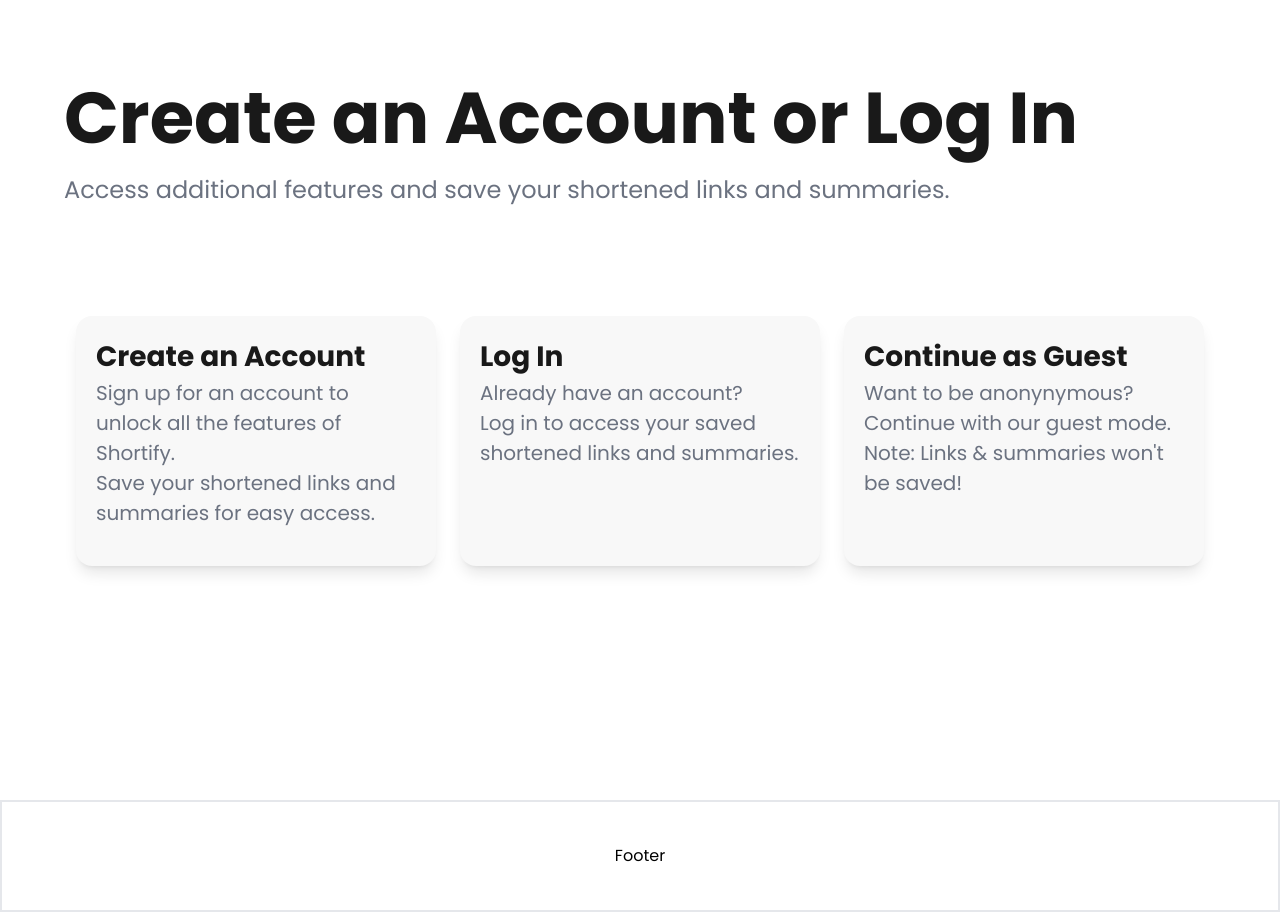
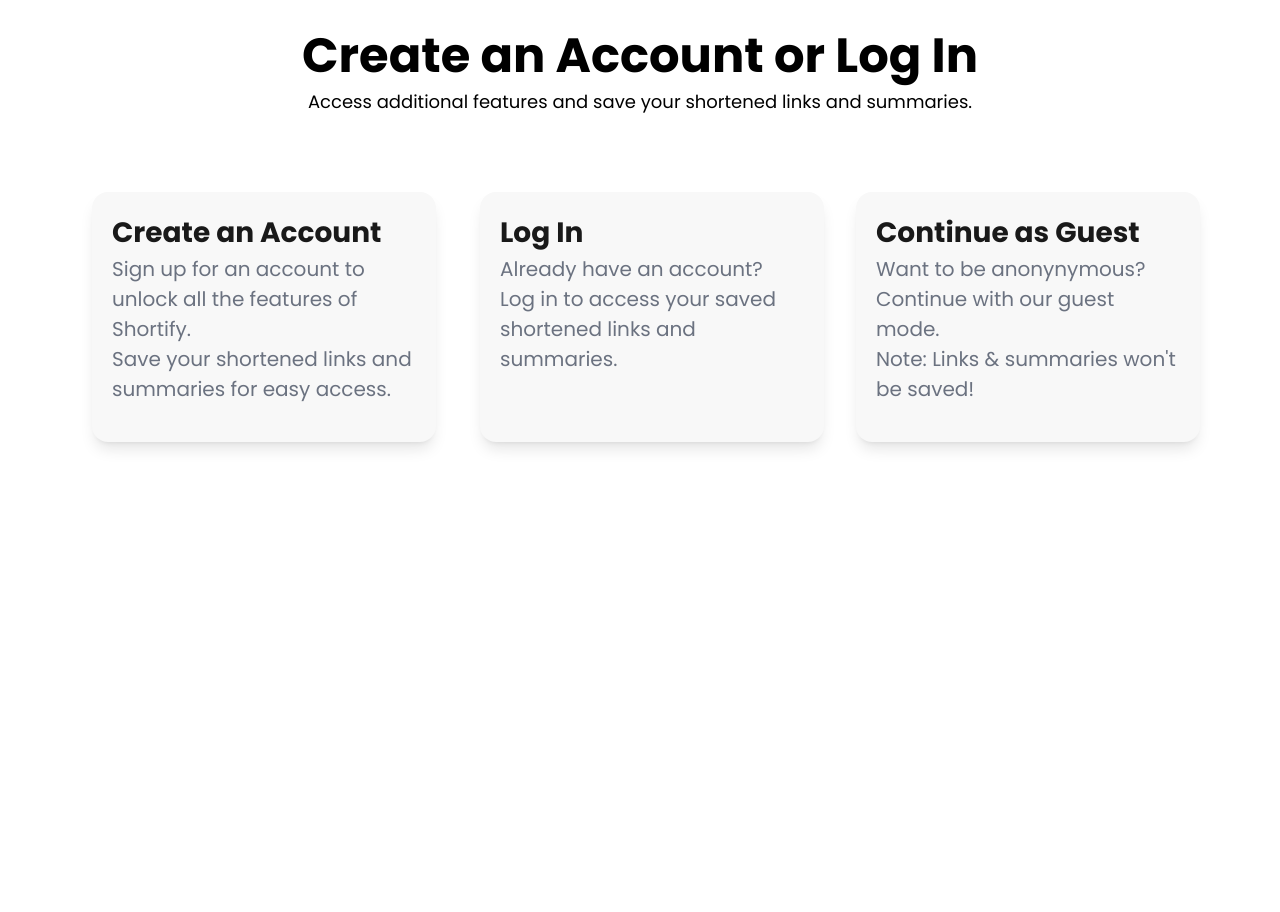
Before and after one commit to 4p02/project, a React (Create React App) app in the folder frontend/: page /get-started in a window 1280 px wide. After the commit the page ends 800 px from the top, so only its background shows below. Built offline with nearby package versions, Linux system fonts and the light colour scheme.

Commit message:
removed footer and made the Getstarted.js page responsive

```diff
--- a/frontend/src/App.js
+++ b/frontend/src/App.js
@@ -28,7 +28,7 @@ function App() {
           <Route path="/*" element={<NotFound/>} />
         </Routes>
       </GlobalContextProvider>
-      <Footer />
+      {/* <Footer /> */}
     </main>
   );
 }
--- a/frontend/src/pages/GetStarted.js
+++ b/frontend/src/pages/GetStarted.js
@@ -9,29 +9,32 @@ const GetStarted = () => {
   const continueAsGuest = () => navigate("/");
 
   return (
-    <div className="flex flex-col items-center h-screen w-screen p-16">
+    <div className="flex flex-col items-center min-h-screen px-4 md:px-8 lg:px-16 xl:px-20">
       {/* Header Group */}
-      <div className="flex flex-col w-full">
-        <h1 className="title">Create an Account or Log In</h1>
-        <label className="subtitle">Access additional features and save your shortened links and summaries.</label>
+      <div className="flex flex-col w-full text-center mt-8 mb-12 md:mb-16">
+        <h1 className="text-3xl md:text-4xl lg:text-5xl font-bold">Create an Account or Log In</h1>
+        <label className="mt-2 text-base md:text-lg">Access additional features and save your shortened links and summaries.</label>
       </div>
 
       {/* Cards Group */}
-      <div className="flex justify-center w-full my-24">
+      <div className="flex flex-col md:flex-row justify-center w-full md:space-x-8">
         <GetStartedCard
           title="Create an Account"
           desc="Sign up for an account to unlock all the features of Shortify.\nSave your shortened links and summaries for easy access."
           onClick={goToSignIn}
+          extraClasses="md:w-1/3"
         />
         <GetStartedCard
           title="Log In"
           desc="Already have an account?\nLog in to access your saved shortened links and summaries."
           onClick={goToLogIn}
+          extraClasses="md:w-1/3"
         />
         <GetStartedCard
           title="Continue as Guest"
           desc="Want to be anonynymous? Continue with our guest mode.\nNote: Links & summaries won't be saved!"
           onClick={continueAsGuest}
+          extraClasses="md:w-1/3"
         />
       </div>
     </div>
--- a/frontend/src/pages/History.js
+++ b/frontend/src/pages/History.js
@@ -6,7 +6,7 @@ const History = () => {
   return (
     <div className="page min-h-screen !h-fit p-28">
       <div className="flex flex-col w-full">
-        <h1 className="title">Recently Searched Links</h1>
+        <h1 className="title justify-center w-full flex-wrap">Recently Searched Links</h1>
         <p className="subtitle mb-12">Discover the shortened versions of recently searched links for easy sharing and reference.</p>
         <div className="flex justify-center w-full flex-wrap">
           {mockHistory.map((historyItem, index) =>
```
Also changed, not shown: frontend/src/index.css (line endings or trailing spaces).
